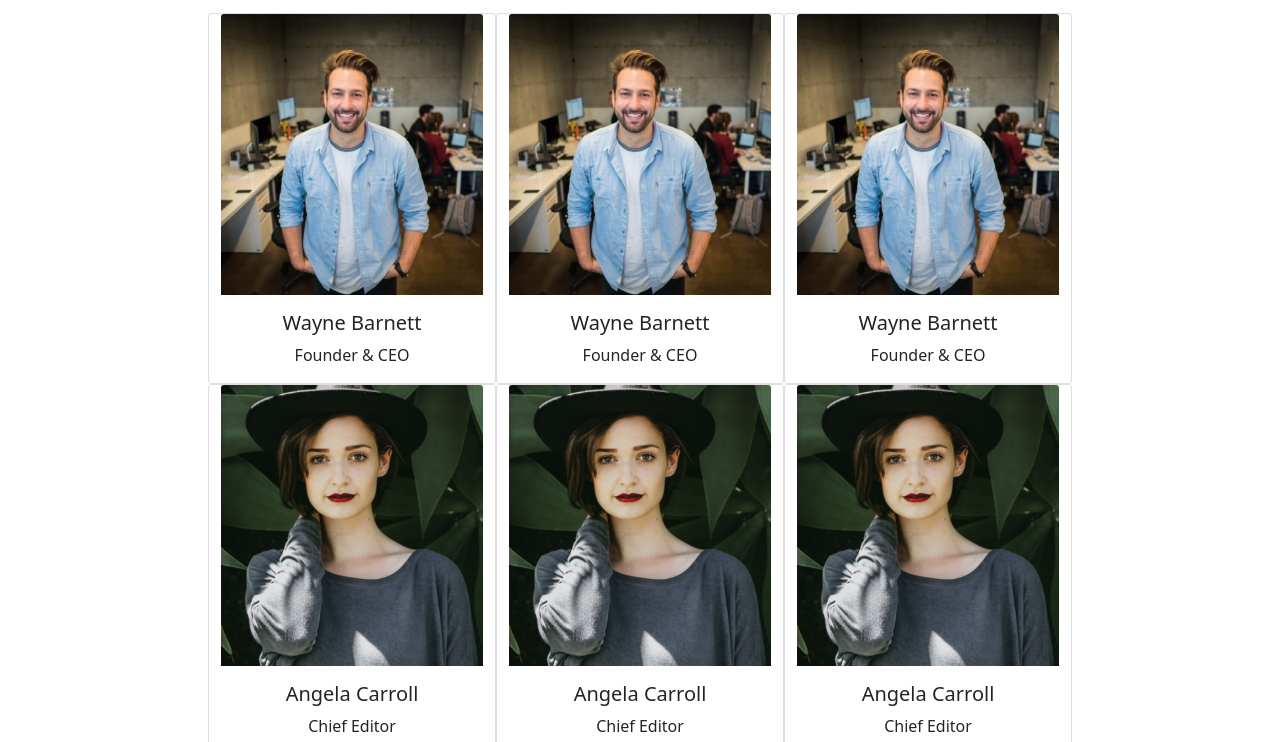
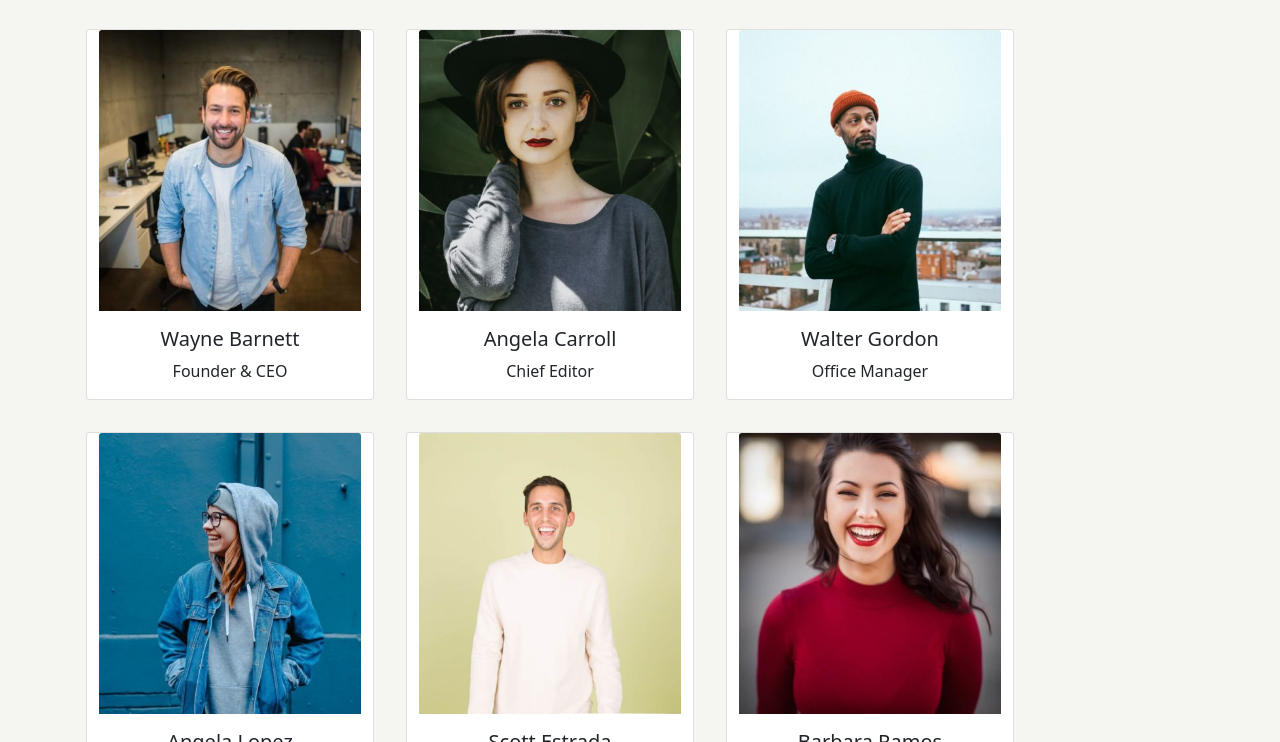
Before and after one commit to andrea1632/js-our-team, a plain HTML site: page index.html in a window 1280 px wide. Shown: the part 163-905 px from the top of the page. Drawn offline with nearby package versions, Linux system fonts and the light colour scheme.

Commit message:
card fix

```diff
--- a/asset/js/main.js
+++ b/asset/js/main.js
@@ -39,11 +39,12 @@ var team =
 ];
 //ciclo for per ciclare l'array team
 for (i = 0; i <= team.length; i++){
-    console.log(team[i])
     for (var key in team[i]) {
-        container.innerHTML += `
+        console.log(`${key}: ${team[i][key]}`)
+    }
+    container.innerHTML += `
 
-        <div class="card col" style="width: 18rem;">
+        <div class="card col-4 m-3" style="width: 18rem;">
             <img src="./asset/img/${team[i]['photo']}" class="card-img-top" alt="pic of ${team[i]['name']}">
                 <div class="card-body">
                     <h5 class="card-title text-center">${team[i]['nome']}</h5>
@@ -52,6 +53,5 @@ for (i = 0; i <= team.length; i++){
         </div>
 
         `
-    }
 }
 console.log(team[0]['photo'])
--- a/index.html
+++ b/index.html
@@ -10,13 +10,13 @@
 
     <link rel="stylesheet" href="./asset/css/style.css">
 </head>
-<body>
+<body style="background-color: #F5F5F1;">
     <div class="container my-5">
         <h1 class="text-center text-uppercase mb-3">our team</h1>
         <p class="text-center mb-3">
             Lorem ipsum dolor sit amet consectetur adipisicing elit. Ducimus laboriosam, sit repellat quibusdam minus, excepturi quasi eos mollitia delectus est id nulla facere praesentium sed perferendis voluptatum nobis? Explicabo, eligendi.
         </p>
-        <div id="contenitore" class="row row-cols-4 justify-content-center">
+        <div id="contenitore" class="row">
         </div>
     </div>
 
```
